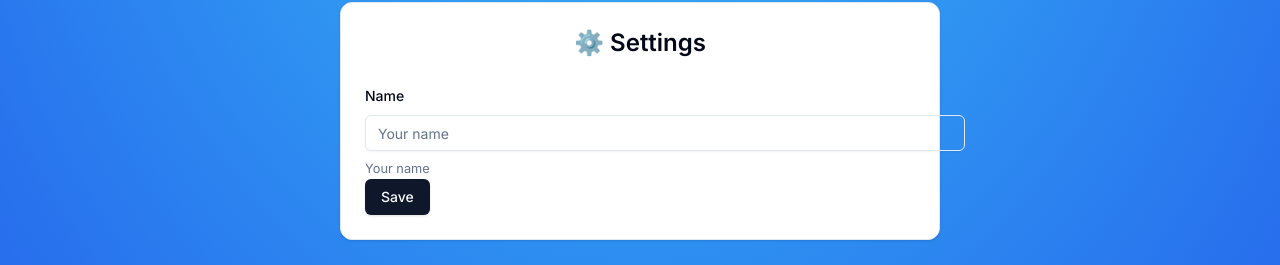
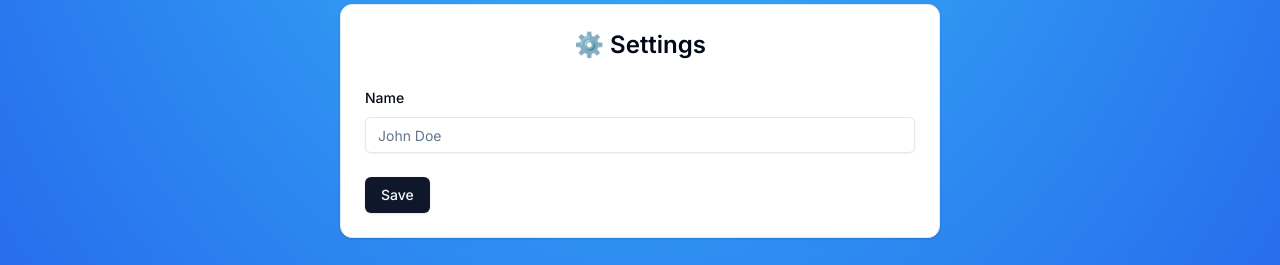
Before and after one commit to thadeus47/next-auth, a Next.js app: page /settings in a window 1280 px wide. Shown: the part 335-600 px from the top of the page. Built offline with nearby package versions, Linux system fonts and the light colour scheme; no server answers.

Commit message:
settings change

```diff
--- a/app/(protected)/settings/page.tsx
+++ b/app/(protected)/settings/page.tsx
@@ -54,8 +54,9 @@ const SettingsPage = () => {
             <CardContent>
                 <Form {...form}>
                     <form
-                       className="w-[600px]"
-                       onSubmit={form.handleSubmit(onSubmit)}>
+                       className="space-y-6"
+                       onClick={form.handleSubmit(onSubmit)}>
+                        <div className="space-y-4">
                         <FormField
                             control={form.control}
                             name="name"
@@ -64,18 +65,18 @@ const SettingsPage = () => {
                                     <FormLabel>Name</FormLabel>
                                     <FormControl>
                                         <Input
-                                            placeholder="Your name"
+                                            placeholder="John Doe"
                                             {...field}
+                                            disabled = {isPending}
+
                                         />
                                     </FormControl>
-                                    <FormDescription>
-                                        Your name
-                                    </FormDescription>
                                     <FormMessage />
                                 </FormItem>
                             )}
                         />
-                        <Button type="submit" disabled={isPending}>
+                        </div>
+                        <Button type="submit" >
                             Save
                         </Button>
                     </form>
```
